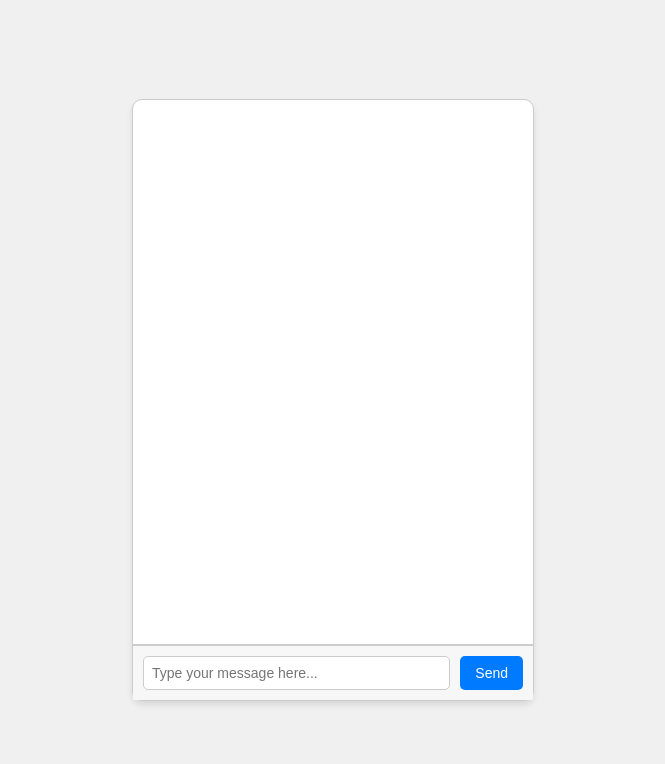
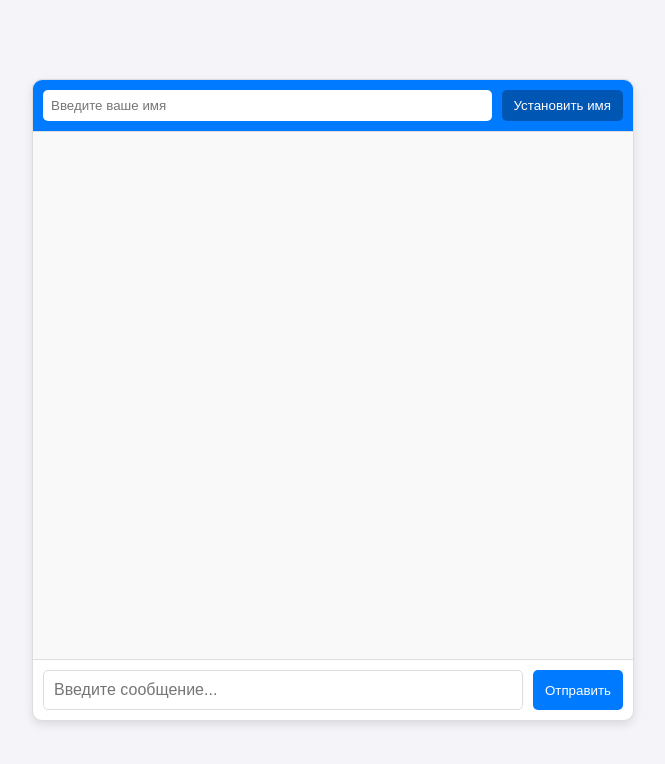
Before and after one commit to nikitasasniy/otrpo_9, a plain HTML site: page static/index.html in a window 1280 px wide. Shown: the whole page, without its empty margins (307-972 px from the left). Drawn offline with Linux system fonts and the light colour scheme.

Commit message:
готово

```diff
--- a/static/app.js
+++ b/static/app.js
@@ -5,22 +5,57 @@ document.addEventListener("DOMContentLoaded", () => {
     const messagesContainer = document.getElementById("messages");
     const messageInput = document.getElementById("message-input");
     const sendButton = document.getElementById("send-button");
+    const userNameInput = document.getElementById("user-name-input");
+    const setNameButton = document.getElementById("set-name-button");
+
+    let userName = "Аноним"; // Имя пользователя по умолчанию
+
+    // Установка имени пользователя
+    setNameButton.onclick = function () {
+        if (userNameInput.value.trim() !== "") {
+            userName = userNameInput.value.trim();
+            alert(`Ваше имя: ${userName}`);
+        }
+    };
 
     // Обработка входящих сообщений
     socket.onmessage = function (event) {
+        const data = JSON.parse(event.data);
+
+        if (data.type === "system") {
+            // Пропускаем системные сообщения
+            return;
+        }
+
         const message = document.createElement("li");
-        message.textContent = event.data;
+        message.innerHTML = `<strong>${data.name}:</strong> ${data.message}`;
+        message.style.wordBreak = "break-word"; // Перенос длинного текста
         messagesContainer.appendChild(message);
         messagesContainer.scrollTop = messagesContainer.scrollHeight; // Автопрокрутка вниз
     };
 
     // Отправка сообщений
-    sendButton.onclick = function () {
+    const sendMessage = () => {
         if (messageInput.value.trim() !== "") {
-            socket.send(messageInput.value.trim());
+            const payload = {
+                name: userName,
+                message: messageInput.value.trim(),
+            };
+            socket.send(JSON.stringify(payload)); // Отправка сообщения в формате JSON
             messageInput.value = ""; // Очистка поля ввода
         }
     };
+
+    // Отправка сообщения по нажатию на кнопку
+    sendButton.onclick = sendMessage;
+
+    // Отправка сообщения по нажатию клавиши Enter
+    messageInput.addEventListener("keypress", (event) => {
+        if (event.key === "Enter") {
+            event.preventDefault();
+            sendMessage();
+        }
+    });
 
     // Обработка ошибок WebSocket
     socket.onerror = function (error) {
--- a/static/index.html
+++ b/static/index.html
@@ -3,17 +3,24 @@
 <head>
     <meta charset="UTF-8">
     <meta name="viewport" content="width=device-width, initial-scale=1.0">
-    <title>Simple Chat</title>
+    <title>Chat2</title>
     <link rel="stylesheet" href="/static/style.css">
 </head>
 <body>
     <div id="chat-container">
+        <!-- Установка имени пользователя -->
+        <div id="name-container">
+            <input id="user-name-input" type="text" placeholder="Введите ваше имя" />
+            <button id="set-name-button">Установить имя</button>
+        </div>
+        <!-- Сообщения -->
         <div id="messages-container">
             <ul id="messages"></ul>
         </div>
+        <!-- Поле ввода сообщений -->
         <div id="input-container">
-            <input id="message-input" type="text" placeholder="Type your message here..." />
-            <button id="send-button">Send</button>
+            <input id="message-input" type="text" placeholder="Введите сообщение..." />
+            <button id="send-button">Отправить</button>
         </div>
     </div>
     <script src="/static/app.js"></script>
--- a/static/style.css
+++ b/static/style.css
@@ -1,86 +1,117 @@
-/* Общие стили */
+/* style.css */
 body {
-    font-family: Arial, sans-serif;
+    font-family: 'Arial', sans-serif;
+    background-color: #f4f4f9; /* Светлый фон */
     margin: 0;
     padding: 0;
     display: flex;
     justify-content: center;
     align-items: center;
     height: 100vh;
-    background-color: #f0f0f0;
+    color: #333;
 }
 
-/* Контейнер чата */
 #chat-container {
-    width: 400px;
-    height: 600px;
+    width: 90%;
+    max-width: 600px;
+    height: 80%;
     display: flex;
     flex-direction: column;
-    border: 1px solid #ccc;
+    background-color: #ffffff;
+    border: 1px solid #ddd;
     border-radius: 10px;
-    background-color: #ffffff;
-    box-shadow: 0 4px 6px rgba(0, 0, 0, 0.1);
+    box-shadow: 0 4px 10px rgba(0, 0, 0, 0.1);
+    overflow: hidden;
 }
 
-/* Контейнер для сообщений */
-#messages-container {
-    flex: 1;
+#name-container {
+    display: flex;
     padding: 10px;
-    overflow-y: auto;
-    border-bottom: 1px solid #ccc;
+    background-color: #007bff; /* Синий */
+    color: #ffffff;
+    align-items: center;
+    gap: 10px;
 }
 
-/* Список сообщений */
+#name-container input {
+    flex-grow: 1;
+    padding: 8px;
+    border: none;
+    border-radius: 5px;
+}
+
+#name-container button {
+    padding: 8px 12px;
+    background-color: #0056b3; /* Темно-синий */
+    border: none;
+    border-radius: 5px;
+    color: #ffffff;
+    cursor: pointer;
+    transition: background-color 0.3s;
+}
+
+#name-container button:hover {
+    background-color: #003d82;
+}
+
+#messages-container {
+    flex-grow: 1;
+    overflow-y: auto;
+    padding: 10px;
+    background-color: #f9f9f9; /* Светло-серый */
+    border-top: 1px solid #ddd;
+    border-bottom: 1px solid #ddd;
+}
+
 #messages {
-    list-style-type: none;
+    list-style: none;
+    padding: 0;
     margin: 0;
-    padding: 0;
 }
 
 #messages li {
-    margin-bottom: 10px;
     padding: 8px;
+    margin-bottom: 5px;
     border-radius: 5px;
-    background-color: #f9f9f9;
-    border: 1px solid #ddd;
+    background-color: #e7f1ff; /* Светло-синий */
+    color: #333;
+    word-break: break-word;
 }
 
-#messages li.system {
-    text-align: center;
-    font-style: italic;
-    color: #888;
-    background-color: #eee;
-}
-
-/* Контейнер для ввода */
 #input-container {
     display: flex;
     padding: 10px;
     gap: 10px;
-    background-color: #f7f7f7;
-    border-top: 1px solid #ccc;
 }
 
-/* Поле ввода */
-#message-input {
-    flex: 1;
-    padding: 8px;
-    border: 1px solid #ccc;
+#input-container input {
+    flex-grow: 1;
+    padding: 10px;
+    border: 1px solid #ddd;
     border-radius: 5px;
-    font-size: 14px;
+    font-size: 16px;
 }
 
-/* Кнопка отправки */
-#send-button {
-    padding: 8px 15px;
-    background-color: #007bff;
-    color: #ffffff;
+#input-container button {
+    padding: 10px 12px;
+    background-color: #007bff; /* Синий */
     border: none;
     border-radius: 5px;
+    color: #ffffff;
     cursor: pointer;
-    font-size: 14px;
+    transition: background-color 0.3s;
 }
 
-#send-button:hover {
-    background-color: #0056b3;
+#input-container button:hover {
+    background-color: #0056b3; /* Темно-синий */
 }
+
+/* Стили для автопрокрутки */
+#messages-container::-webkit-scrollbar {
+    width: 8px;
+}
+
+#messages-container::-webkit-scrollbar-thumb {
+    background-color: #007bff;
+    border-radius: 5px;
+}
```
Also changed, not shown: requarenments.txt (added), 1 other file.
